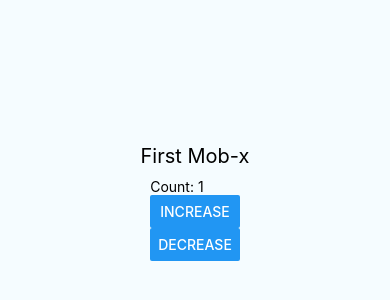
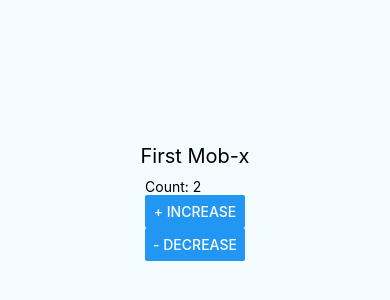
Before and after one commit to raslan1994/mobx-learning, a React Native app: screen / in a window 390 px wide. Shown: the part 222-522 px from the top of the page. Built offline with nearby package versions, Linux system fonts and the light colour scheme.

Commit message:
minor alignment

```diff
--- a/App.js
+++ b/App.js
@@ -9,18 +9,29 @@
 
 import React, {Component} from 'react';
 import { StyleSheet, Text, View, Button} from 'react-native';
+// import { observable } from 'mobx';
+import { observer } from 'mobx-react';
 
 export default class App extends Component{
+  state = {
+    count: 2
+  }
   render() {
-    let count = 1;
-
     return (
       <View style={styles.container}>
         <Text style={styles.welcome}>First Mob-x</Text>
         <View style={styles.instructions}>
-          <Text>Count: {count}</Text>
-          <Button title="Increase"/>
-          <Button title="Decrease"/>
+          <Text>Count: {this.state.count}</Text>
+          <Button
+            title="+ Increase"
+            onPress={()=>{
+              this.setState({ count: this.state.count + 1 });
+            }}/>
+          <Button
+            title="- Decrease"
+            onPress={()=>{
+              this.setState({ count: this.state.count - 1 });
+            }}/>
         </View>
       </View>
     );
```
